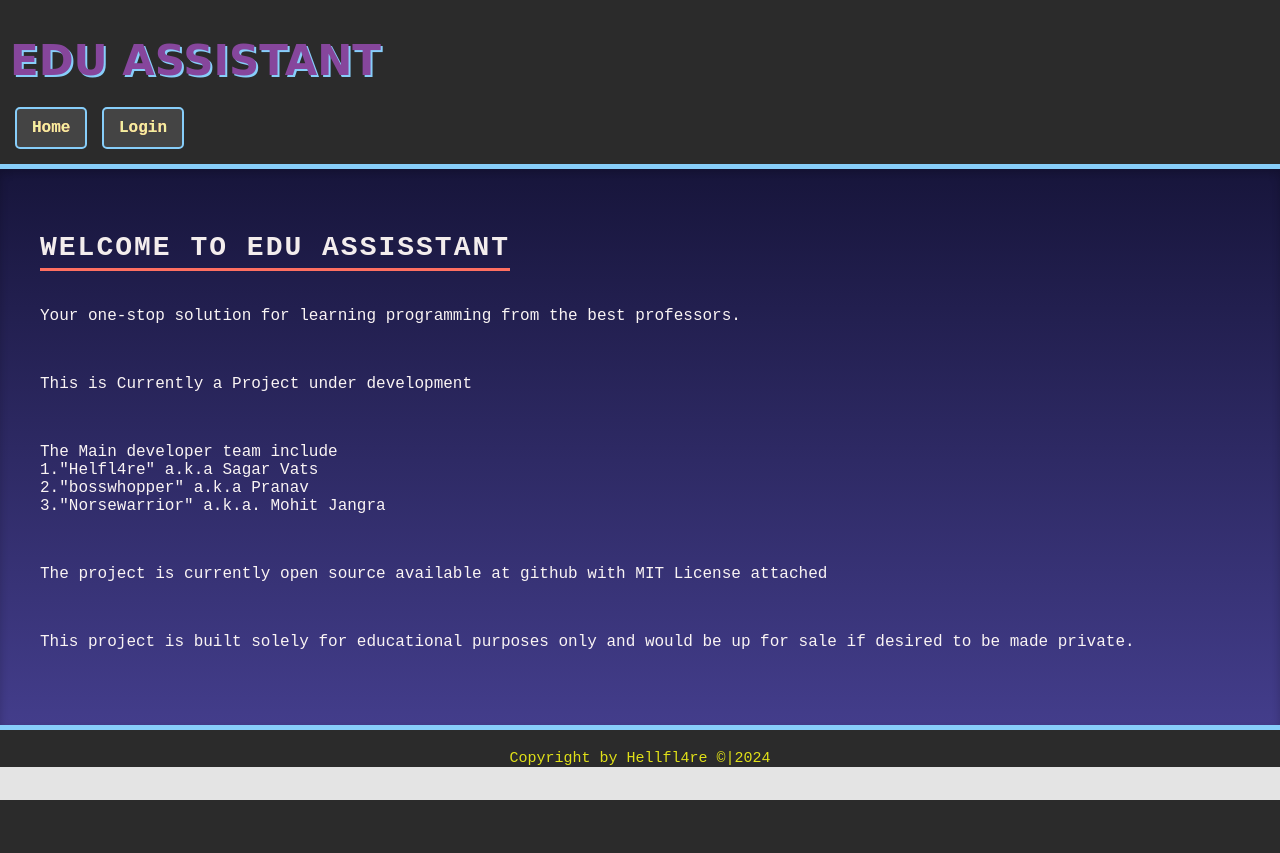
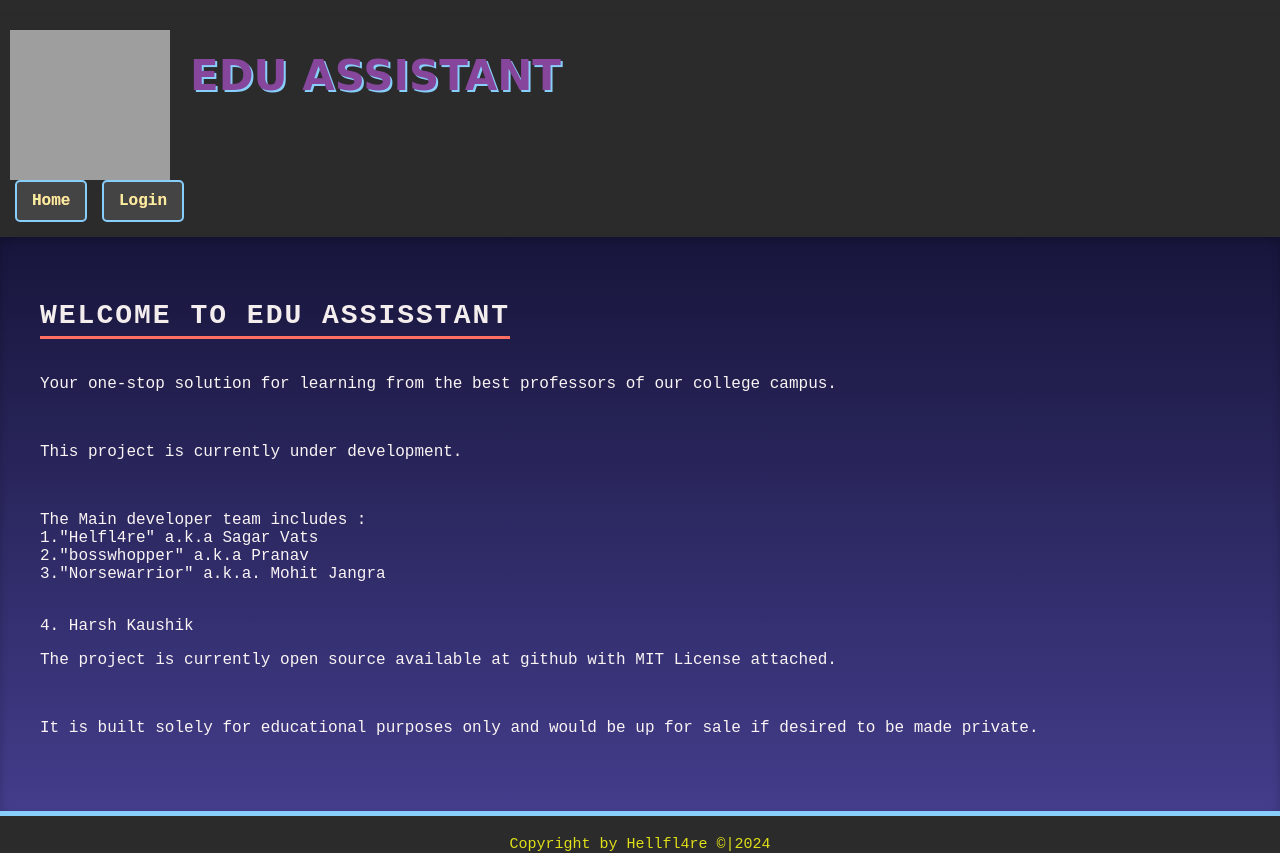
Before and after one commit to Daddy-Demonic/ProgrammerBaba, a Flask app: page / in a window 1280 px wide. Before the commit the page ends 800 px from the top, so only its background shows below. Run offline with Flask 3, Linux system fonts and the light colour scheme; grey boxes are pictures that could not be loaded.

Commit message:
made minor changes to UI

```diff
--- a/static/css/styles.css
+++ b/static/css/styles.css
@@ -1,8 +1,9 @@
 body {
     font-family: 'Courier New', Courier, monospace;
-    background-color: #e4e4e4;
+    background-color: #2b2b2b;
     margin: 0;
     padding: 0;
+    padding-top: 15px;
     color: #faf4f4;
 }
 
@@ -16,7 +17,7 @@ header {
     color: #f0f0a0;
     padding: 15px 10px;
     text-align: left;
-    border-bottom: 5px solid lightskyblue;
+    border-bottom: 5p   x solid lightskyblue;
     box-shadow: 0 4px 8px rgba(0, 0, 0, 0.2);
 }
 
@@ -46,7 +47,6 @@ nav a {
     text-shadow: 0px 0px 0 #ff6f61;
     transition: background-color 0.3s ease, transform 0.2s ease;
     margin-left:5px ;
-
 }
 
 nav a:hover {
@@ -189,3 +189,8 @@ footer a:hover {
     color: #fff;
     transform: translateY(-2px);
 }
+
+.container {
+    display: flex;
+    column-gap: 20px;
+}
--- a/templates/base.html
+++ b/templates/base.html
@@ -8,7 +8,10 @@
 </head>
 <body>
     <header>
+        <div class="container">
+        <img src="https://www.shutterstock.com/shutterstock/photos/2278726727/display_1500/stock-vector-minimalistic-circular-logo-sample-vector-2278726727.jpg" alt="logo" height="150px" width="160px" >
         <h1><span style="font-family: comic sans ms; font-size: 42px; text-shadow: 2px 2px 4px #000000;"><a href="{{ url_for('home') }}"> EDU ASSISTANT</a></span></h1>
+       </div>
         <nav>
             <a href="{{ url_for('home') }}">Home</a>
             {% if 'username' in session %}
--- a/templates/home.html
+++ b/templates/home.html
@@ -2,10 +2,10 @@
 
 {% block content %}
 <h2>Welcome to EDU Assisstant</h2>
-<p>Your one-stop solution for learning programming from the best professors.</p><br>
-<p>This is Currently a Project under development</p><br>
-<p>The Main developer team include <br>    1."Helfl4re" a.k.a Sagar Vats <br>    2."bosswhopper" a.k.a Pranav <br>    3."Norsewarrior" a.k.a. Mohit Jangra</p><br>
-<p>The project is currently open source available at github with MIT License attached </p><br>
-<p>This project is built solely for educational purposes only and would be up for sale if desired to be made private.</p>
+<p>Your one-stop solution for learning from the best professors of our college campus.</p><br>
+<p>This project is currently under development.</p><br>
+<p>The Main developer team includes : <br>    1."Helfl4re" a.k.a Sagar Vats <br>    2."bosswhopper" a.k.a Pranav <br>    3."Norsewarrior" a.k.a. Mohit Jangra</p><br>4. Harsh Kaushik
+<p>The project is currently open source available at github with MIT License attached.</p><br>
+<p>It is built solely for educational purposes only and would be up for sale if desired to be made private.</p>
 <br>
 {% endblock %}
```
Also changed, not shown: tempapp.py (deleted, +0 -68 lines).
